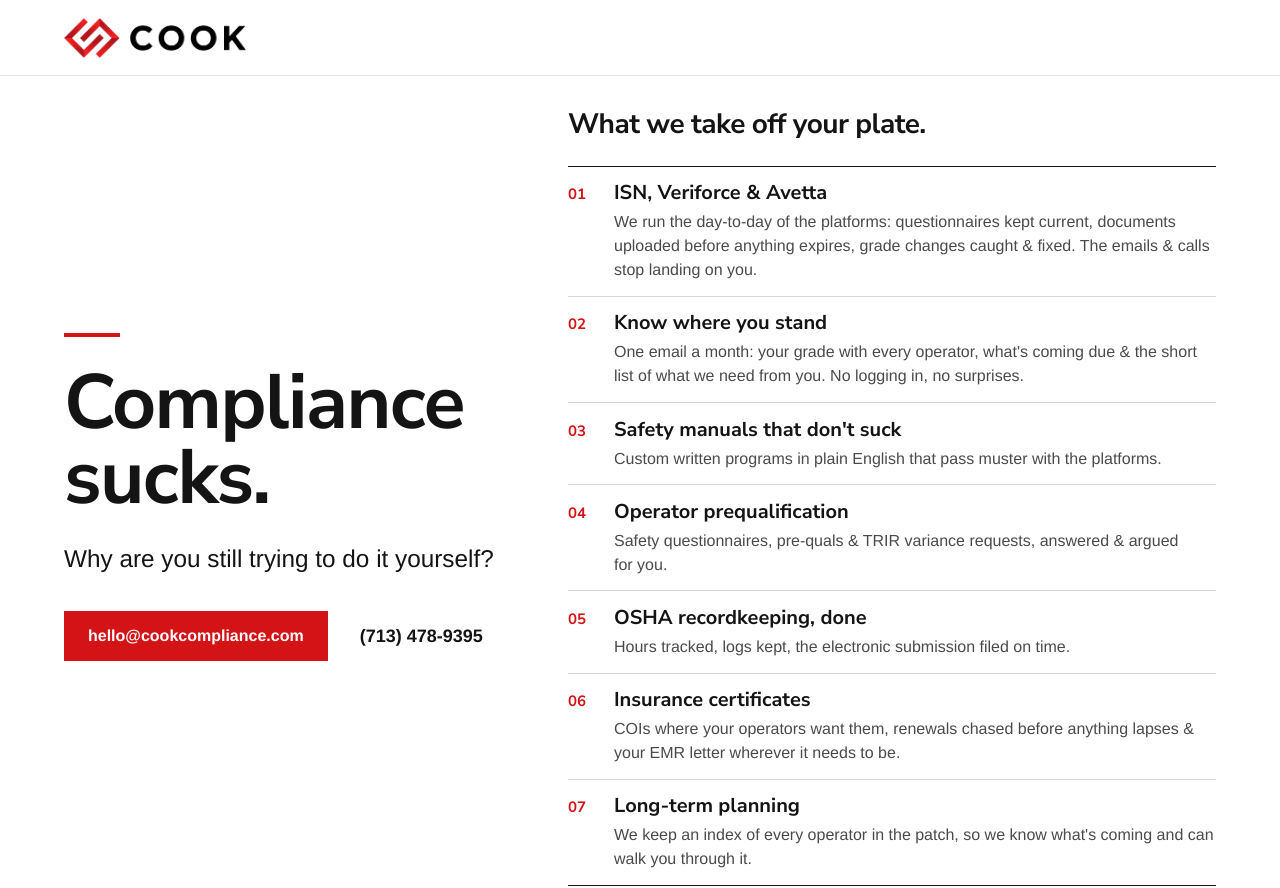
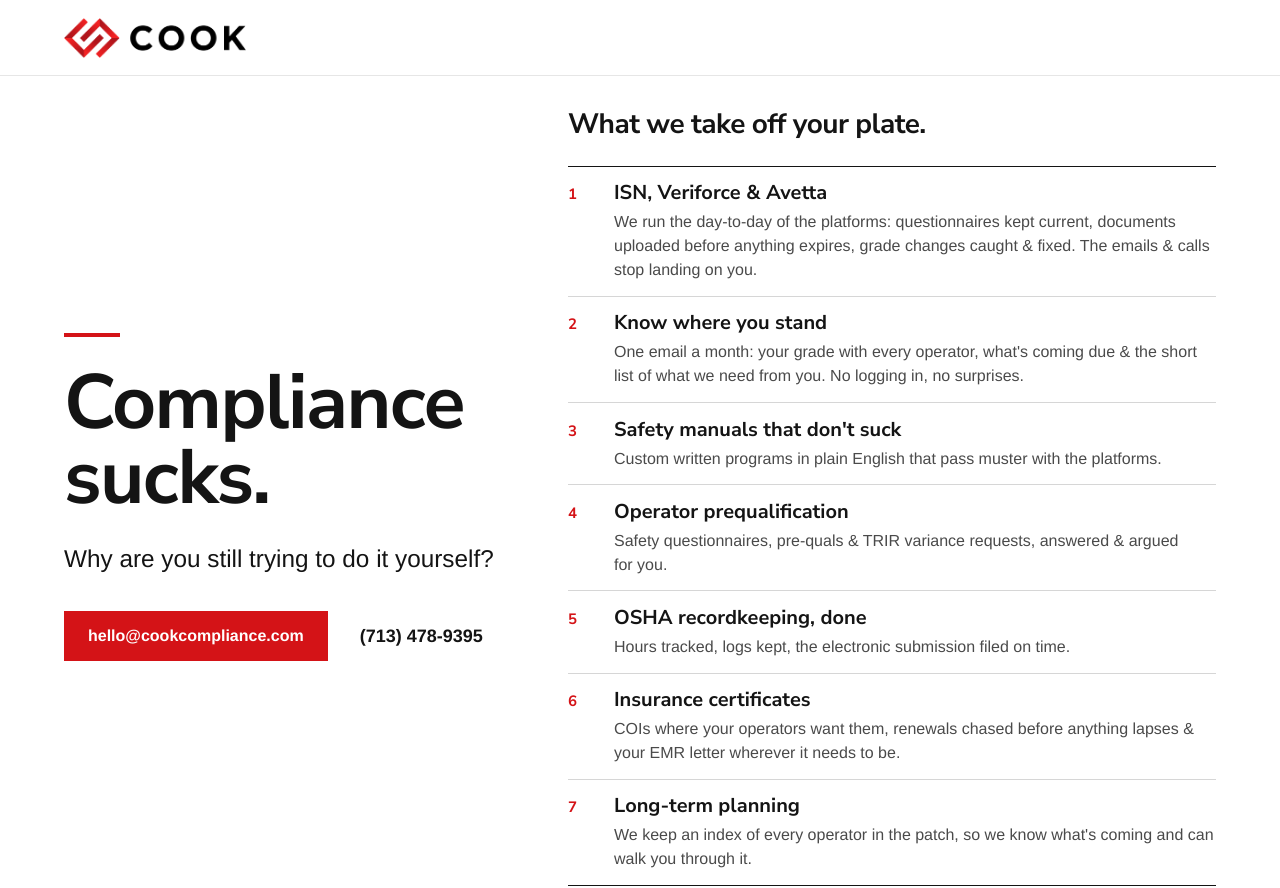
Before and after one commit to davidavalerio/cookcompliance.com, a plain HTML site: page index.html in a window 1280 px wide. Shown: the top 888 px of the page. Drawn offline with Linux system fonts and the light colour scheme.

Commit message:
Number the services 1 to 7, without the leading zero (COOK-270)

```diff
--- a/index.html
+++ b/index.html
@@ -119,49 +119,49 @@
       <h2>What we take off your plate.</h2>
       <div class="rows">
         <div class="row">
-          <div class="num">01</div>
+          <div class="num">1</div>
           <div class="row-text">
             <h3>ISN, Veriforce &amp; Avetta</h3>
             <p>We run the day-to-day of the platforms: questionnaires kept current, documents uploaded before anything expires, grade changes caught &amp; fixed. The emails &amp; calls stop landing on you.</p>
           </div>
         </div>
         <div class="row">
-          <div class="num">02</div>
+          <div class="num">2</div>
           <div class="row-text">
             <h3>Know where you stand</h3>
             <p>One email a month: your grade with every operator, what's coming due &amp; the short list of what we need from you. No logging in, no surprises.</p>
           </div>
         </div>
         <div class="row">
-          <div class="num">03</div>
+          <div class="num">3</div>
           <div class="row-text">
             <h3>Safety manuals that don't suck</h3>
             <p>Custom written programs in plain English that pass muster with the platforms.</p>
           </div>
         </div>
         <div class="row">
-          <div class="num">04</div>
+          <div class="num">4</div>
           <div class="row-text">
             <h3>Operator prequalification</h3>
             <p>Safety questionnaires, pre-quals &amp; TRIR variance requests, answered &amp; argued for you.</p>
           </div>
         </div>
         <div class="row">
-          <div class="num">05</div>
+          <div class="num">5</div>
           <div class="row-text">
             <h3>OSHA recordkeeping, done</h3>
             <p>Hours tracked, logs kept, the electronic submission filed on time.</p>
           </div>
         </div>
         <div class="row">
-          <div class="num">06</div>
+          <div class="num">6</div>
           <div class="row-text">
             <h3>Insurance certificates</h3>
             <p>COIs where your operators want them, renewals chased before anything lapses &amp; your EMR letter wherever it needs to be.</p>
           </div>
         </div>
         <div class="row">
-          <div class="num">07</div>
+          <div class="num">7</div>
           <div class="row-text">
             <h3>Long-term planning</h3>
             <p>We keep an index of every operator in the patch, so we know what's coming and can walk you through it.</p>
```
